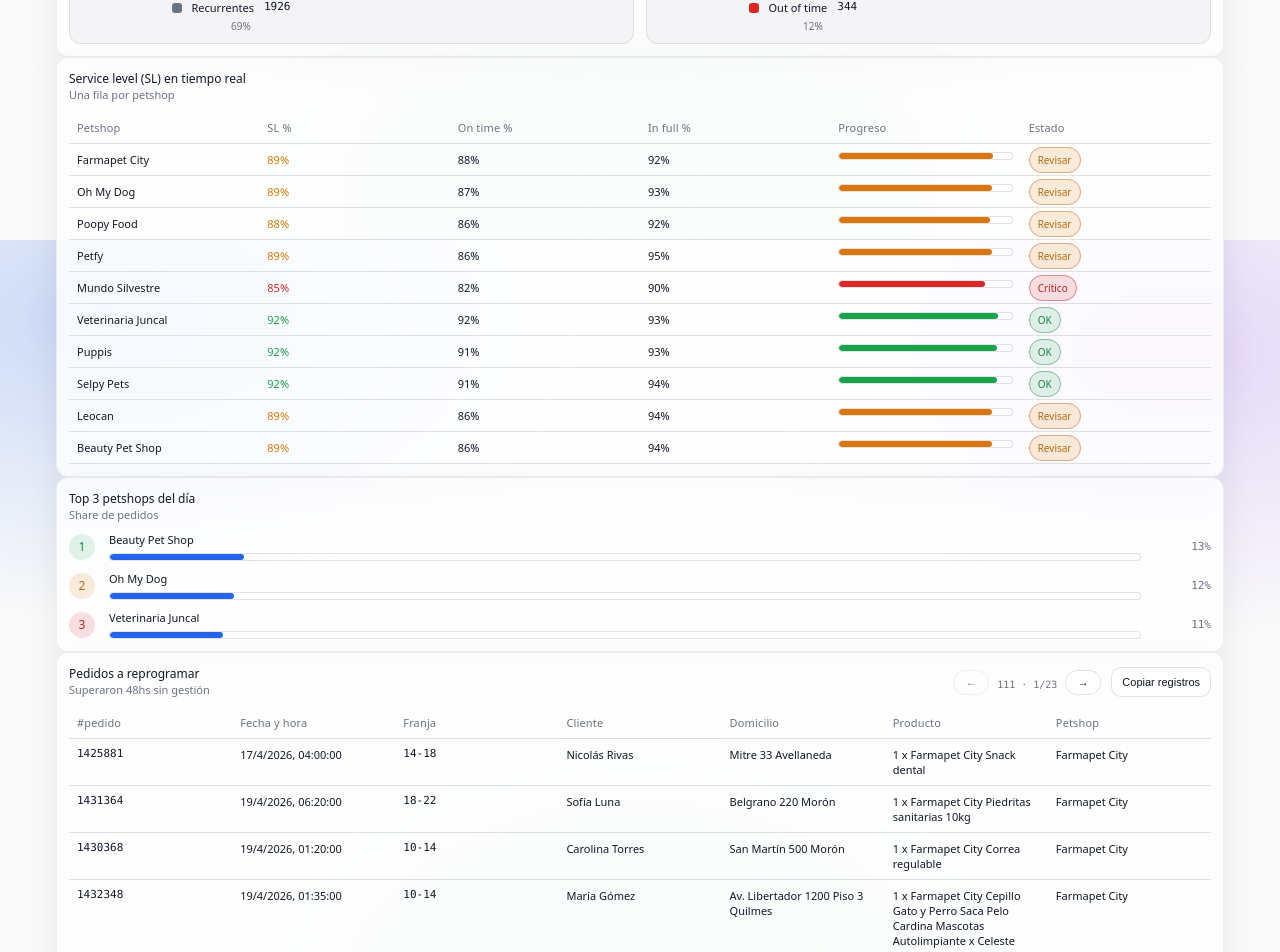
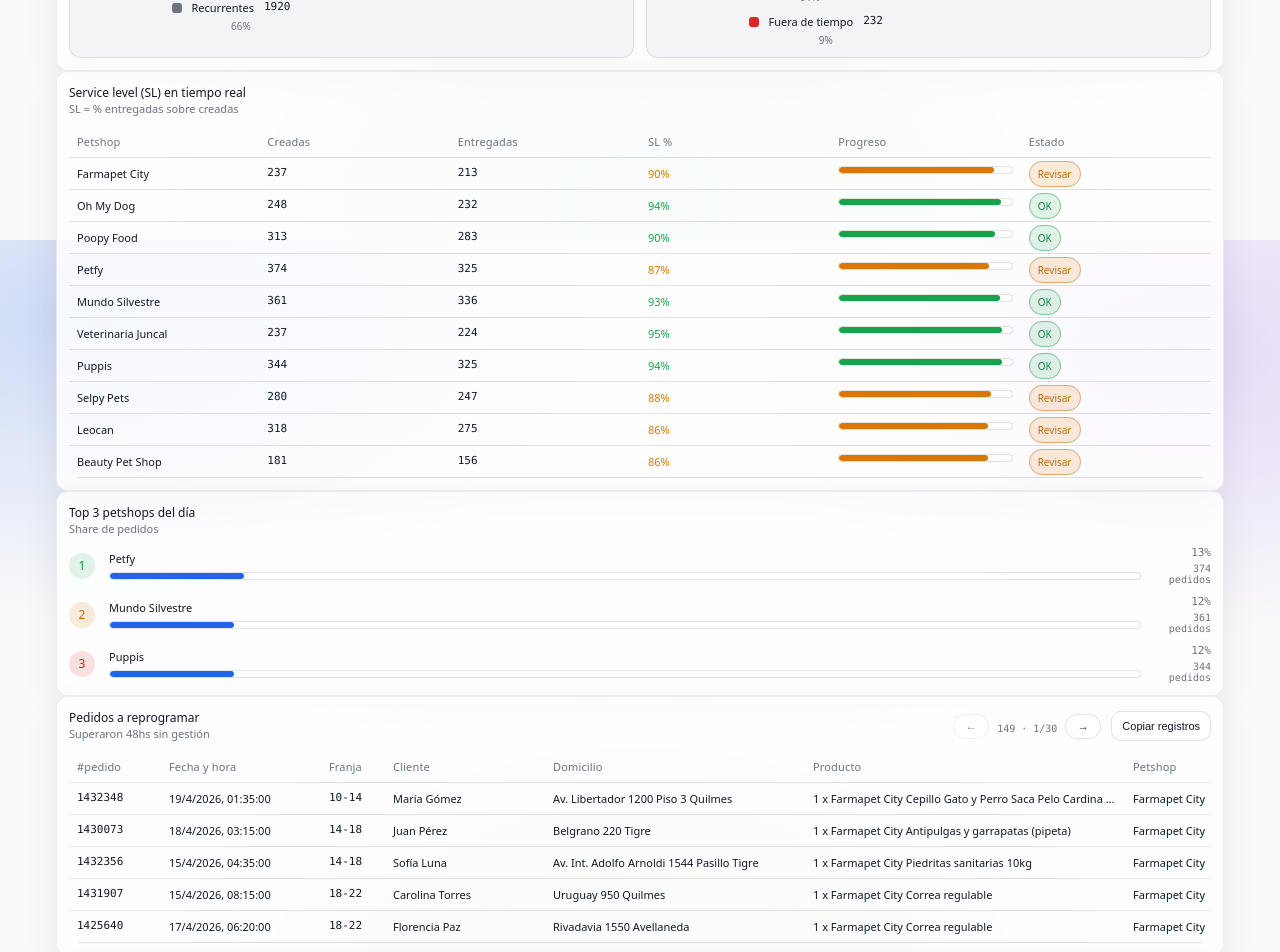
Before and after one commit to rama-MisPichos/mispichos-ops-dashboard, a Next.js app: page / in a window 1280 px wide. Shown: the part 560-1512 px from the top of the page. Built offline with nearby package versions, Linux system fonts and the light colour scheme.

Commit message:
feature/02

```diff
--- a/src/app/components/DashboardClient.tsx
+++ b/src/app/components/DashboardClient.tsx
@@ -283,6 +283,12 @@
   return `${sign}${round0(deltaPct)}% vs ayer`;
 }
 
+function usageColor(p: number) {
+  if (p > 0.9) return "var(--bad)";
+  if (p >= 0.7) return "var(--warn)";
+  return "var(--ok)";
+}
+
 export default function DashboardClient() {
   const today = useMemo(() => new Date(), []);
   const [from, setFrom] = useState(() => ymd(new Date(today.getTime() - 6 * 24 * 60 * 60 * 1000)));
@@ -328,6 +334,7 @@
     if (!list.length) return null;
     const sum = (f: (m: PetshopMetrics) => number) => list.reduce((acc, m) => acc + (f(m) ?? 0), 0);
     const total = sum((m) => m.total);
+    const delivered = sum((m) => m.delivered);
     const transacciones = sum((m) => m.transacciones);
     const sindesp = sum((m) => m.sindesp);
     const d1 = sum((m) => m.d1);
@@ -339,15 +346,15 @@
     const recurrentClients = sum((m) => m.recurrentClients);
     const onTimeN = sum((m) => m.onTimeN);
     const outTimeN = sum((m) => m.outTimeN);
+    const eligible = Math.max(0, total - cancel);
 
-    const slPct = total ? pct(sum((m) => (m.slPct * m.total) / 100), total) : 0;
-    const onTimePctSl = total ? pct(sum((m) => (m.onTimePctSl * m.total) / 100), total) : 0;
-    const inFullPct = total ? pct(sum((m) => (m.inFullPct * m.total) / 100), total) : 0;
+    const slPct = pct(delivered, total);
 
     return {
       petshopId: "ALL",
       petshopName: "Vista global",
       total,
+      delivered,
       transacciones,
       sindesp,
       d1,
@@ -365,11 +372,9 @@
       recPct: pct(recurrentClients, newClients + recurrentClients),
       onTimeN,
       outTimeN,
-      onTimePct: pct(onTimeN, onTimeN + outTimeN),
-      outTimePct: pct(outTimeN, onTimeN + outTimeN),
+      onTimePct: pct(onTimeN, eligible),
+      outTimePct: pct(outTimeN, eligible),
       slPct,
-      onTimePctSl,
-      inFullPct,
     };
   }, [data?.metricsByPetshop]);
 
@@ -392,10 +397,8 @@
 
   const top3 = useMemo(() => {
     if (!data) return [];
-    if (petshopId === "ALL") return data.top3Petshops;
-    const m = data.metricsByPetshop.find((x) => x.petshopId === petshopId);
-    return m ? [{ petshopId: m.petshopId, petshopName: m.petshopName, pct: 100 }] : [];
-  }, [data, petshopId]);
+    return data.top3Petshops;
+  }, [data]);
 
   const reprogramarRows = useMemo(() => {
     if (!data) return [];
@@ -629,13 +632,18 @@
           </div>
           <div className="miniCard">
             <div className="miniHeader">
-              <div className="miniTitle">On time vs Out of time</div>
+              <div className="miniTitle">Entregas a tiempo</div>
             </div>
+            <p className="sub">
+              {metricsSelected
+                ? `Sobre creadas no canceladas: ${Math.max(0, metricsSelected.total - metricsSelected.cancel).toLocaleString("es-AR")}`
+                : "—"}
+            </p>
             <Doughnut
-              aLabel="On time"
+              aLabel="A tiempo"
               aValue={metricsSelected?.onTimeN ?? 0}
               aColor="var(--ok)"
-              bLabel="Out of time"
+              bLabel="Fuera de tiempo"
               bValue={metricsSelected?.outTimeN ?? 0}
               bColor="var(--bad)"
             />
@@ -647,16 +655,17 @@
         <div className="sectionHeader">
           <div>
             <h2>Service level (SL) en tiempo real</h2>
-            <p>Una fila por petshop</p>
+            <p>SL = % entregadas sobre creadas</p>
           </div>
         </div>
+        <div className="tableScroll">
           <table>
             <thead>
               <tr>
                 <th>Petshop</th>
+                <th>Creadas</th>
+                <th>Entregadas</th>
                 <th>SL %</th>
-              <th>On time %</th>
-              <th>In full %</th>
                 <th>Progreso</th>
                 <th>Estado</th>
               </tr>
@@ -665,11 +674,11 @@
               {slRows.map((r) => (
                 <tr key={r.petshopId}>
                   <td>{r.petshopName}</td>
+                  <td className="mono">{r.total.toLocaleString("es-AR")}</td>
+                  <td className="mono">{r.delivered.toLocaleString("es-AR")}</td>
                   <td style={{ color: r.slPct >= 90 ? "var(--ok)" : r.slPct >= 85 ? "var(--warn)" : "var(--bad)" }}>
                     {formatPct0(r.slPct)}
                   </td>
-                <td>{formatPct0(r.onTimePctSl)}</td>
-                <td>{formatPct0(r.inFullPct)}</td>
                   <td>
                     <SlProgress slPct={r.slPct} />
                   </td>
@@ -680,6 +689,7 @@
               ))}
             </tbody>
           </table>
+        </div>
       </section>
 
       <section className="section">
@@ -701,7 +711,10 @@
                   <div style={{ width: `${clamp(t0.pct, 0, 100)}%`, background: "var(--info)" }} />
                 </div>
               </div>
-              <div className="top3Pct mono">{formatPct0(t0.pct)}</div>
+              <div className="top3Pct">
+                <div className="mono">{formatPct0(t0.pct)}</div>
+                <div className="sub mono">{t0.orders.toLocaleString("es-AR")} pedidos</div>
+              </div>
             </div>
           ))}
         </div>
@@ -758,7 +771,17 @@
             />
           </div>
         </div>
-        <table>
+        <div className="tableScroll">
+          <table className="tableFixed">
+            <colgroup>
+              <col style={{ width: "92px" }} />
+              <col style={{ width: "160px" }} />
+              <col style={{ width: "64px" }} />
+              <col style={{ width: "160px" }} />
+              <col style={{ width: "260px" }} />
+              <col style={{ width: "320px" }} />
+              <col style={{ width: "160px" }} />
+            </colgroup>
             <thead>
               <tr>
                 <th>#pedido</th>
@@ -776,14 +799,15 @@
                   <td className="mono">{r.orderId}</td>
                   <td>{new Date(r.createdAt).toLocaleString("es-AR")}</td>
                   <td className="mono">{r.deliveryWindow ?? "—"}</td>
-                <td>{r.customer}</td>
-                <td>{r.address}</td>
-                <td>{r.product}</td>
-                <td>{r.petshopName ?? "—"}</td>
+                  <td className="truncate">{r.customer}</td>
+                  <td className="truncate">{r.address}</td>
+                  <td className="truncate">{r.product}</td>
+                  <td className="truncate">{r.petshopName ?? "—"}</td>
                 </tr>
               ))}
             </tbody>
           </table>
+        </div>
       </section>
 
       <section className="section">
@@ -838,7 +862,17 @@
             />
           </div>
         </div>
-        <table>
+        <div className="tableScroll">
+          <table className="tableFixed">
+            <colgroup>
+              <col style={{ width: "92px" }} />
+              <col style={{ width: "160px" }} />
+              <col style={{ width: "64px" }} />
+              <col style={{ width: "160px" }} />
+              <col style={{ width: "280px" }} />
+              <col style={{ width: "340px" }} />
+              <col style={{ width: "120px" }} />
+            </colgroup>
             <thead>
               <tr>
                 <th>#pedido</th>
@@ -858,15 +892,16 @@
                     <td className="mono">{r.orderId}</td>
                     <td>{new Date(r.labelPrintedAt).toLocaleString("es-AR")}</td>
                     <td className="mono">{r.deliveryWindow ?? "—"}</td>
-                  <td>{r.customer}</td>
-                  <td>{r.address}</td>
-                  <td>{r.product}</td>
+                    <td className="truncate">{r.customer}</td>
+                    <td className="truncate">{r.address}</td>
+                    <td className="truncate">{r.product}</td>
                     <td style={{ color, fontWeight: 500 }}>{round0(r.waitHours)}h</td>
                   </tr>
                 );
               })}
             </tbody>
           </table>
+        </div>
       </section>
 
       <section className="section">
@@ -1029,7 +1064,18 @@
           <div className="miniCard">
             <div className="miniHeader">
               <div className="miniTitle">Flex</div>
-              <div className="sub">{capacity ? `${capacity.flex.used}/${capacity.flex.limit}` : "—"}</div>
+              {capacity ? (
+                <div className="utilRight">
+                  <div className="utilPct" style={{ color: usageColor(capacity.flex.used / capacity.flex.limit) }}>
+                    {formatPct0(pct(capacity.flex.used, capacity.flex.limit))}
+                  </div>
+                  <div className="sub mono">
+                    {capacity.flex.used}/{capacity.flex.limit}
+                  </div>
+                </div>
+              ) : (
+                <div className="sub">—</div>
+              )}
             </div>
             {capacity ? (
               <>
@@ -1037,23 +1083,41 @@
                   <div
                     style={{
                       width: `${clamp((capacity.flex.used / capacity.flex.limit) * 100, 0, 100)}%`,
-                      background:
-                        capacity.flex.used / capacity.flex.limit > 0.9
-                          ? "var(--bad)"
-                          : capacity.flex.used / capacity.flex.limit >= 0.7
-                            ? "var(--warn)"
-                            : "var(--ok)",
+                      background: usageColor(capacity.flex.used / capacity.flex.limit),
                     }}
                   />
                 </div>
                 <LineMini points={capacity.flex.hourly.map((x) => ({ x: x.hour, y: x.used }))} limit={round0(capacity.flex.limit / 24)} />
+                <div className="utilMeta">
+                  <span className="utilChip utilChipLimit">
+                    <span className="utilChipSwatch utilChipSwatchLimit" aria-hidden="true" />
+                    <span className="utilChipLabel">Límite/h</span>
+                    <span className="utilChipValue">{round0(capacity.flex.limit / 24)}</span>
+                  </span>
+                  <span className="utilChip utilChipUsed">
+                    <span className="utilChipSwatch utilChipSwatchUsed" aria-hidden="true" />
+                    <span className="utilChipLabel">Usado/h</span>
+                    <span className="utilChipValue">{round0(capacity.flex.used / 24)}</span>
+                  </span>
+                </div>
               </>
             ) : null}
           </div>
           <div className="miniCard">
             <div className="miniHeader">
               <div className="miniTitle">Franja corta</div>
-              <div className="sub">{capacity ? `${capacity.franja.used}/${capacity.franja.limit}` : "—"}</div>
+              {capacity ? (
+                <div className="utilRight">
+                  <div className="utilPct" style={{ color: usageColor(capacity.franja.used / capacity.franja.limit) }}>
+                    {formatPct0(pct(capacity.franja.used, capacity.franja.limit))}
+                  </div>
+                  <div className="sub mono">
+                    {capacity.franja.used}/{capacity.franja.limit}
+                  </div>
+                </div>
+              ) : (
+                <div className="sub">—</div>
+              )}
             </div>
             {capacity ? (
               <>
@@ -1061,12 +1125,7 @@
                   <div
                     style={{
                       width: `${clamp((capacity.franja.used / capacity.franja.limit) * 100, 0, 100)}%`,
-                      background:
-                        capacity.franja.used / capacity.franja.limit > 0.9
-                          ? "var(--bad)"
-                          : capacity.franja.used / capacity.franja.limit >= 0.7
-                            ? "var(--warn)"
-                            : "var(--ok)",
+                      background: usageColor(capacity.franja.used / capacity.franja.limit),
                     }}
                   />
                 </div>
@@ -1074,6 +1133,18 @@
                   points={capacity.franja.hourly.map((x) => ({ x: x.hour, y: x.used }))}
                   limit={round0(capacity.franja.limit / 24)}
                 />
+                <div className="utilMeta">
+                  <span className="utilChip utilChipLimit">
+                    <span className="utilChipSwatch utilChipSwatchLimit" aria-hidden="true" />
+                    <span className="utilChipLabel">Límite/h</span>
+                    <span className="utilChipValue">{round0(capacity.franja.limit / 24)}</span>
+                  </span>
+                  <span className="utilChip utilChipUsed">
+                    <span className="utilChipSwatch utilChipSwatchUsed" aria-hidden="true" />
+                    <span className="utilChipLabel">Usado/h</span>
+                    <span className="utilChipValue">{round0(capacity.franja.used / 24)}</span>
+                  </span>
+                </div>
               </>
             ) : null}
           </div>
--- a/src/app/globals.css
+++ b/src/app/globals.css
@@ -262,6 +262,20 @@
   margin-bottom: 10px;
 }
 
+.utilRight{
+  display:flex;
+  flex-direction:column;
+  align-items:flex-end;
+  gap: 2px;
+}
+
+.utilPct{
+  font-size: 22px;
+  font-weight: 600;
+  letter-spacing: -0.2px;
+  line-height: 1;
+}
+
 .miniTitle{
   font-size: 11px;
   font-weight: 500;
@@ -394,6 +408,68 @@
   background: var(--surface);
   border: 0.5px solid var(--border);
   border-radius: 10px;
+}
+
+.utilMeta{
+  margin-top: 10px;
+  display:flex;
+  flex-wrap:wrap;
+  gap: 8px;
+  align-items:center;
+  justify-content:center;
+}
+
+.utilChip{
+  display:flex;
+  align-items:baseline;
+  gap: 8px;
+  padding: 8px 10px;
+  border-radius: 999px;
+  border: 0.5px solid color-mix(in srgb, var(--border) 70%, transparent);
+  background: color-mix(in srgb, var(--surface) 70%, transparent);
+  box-shadow: inset 0 1px 0 rgba(255,255,255,0.06);
+  font-size: 11px;
+  color: var(--text);
+}
+
+.utilChipSwatch{
+  width: 14px;
+  height: 0;
+  border-top: 2px solid currentColor;
+  border-radius: 2px;
+  margin-right: 2px;
+  transform: translateY(-1px);
+}
+
+.utilChipLimit{
+  color: var(--bad);
+  border-color: color-mix(in srgb, var(--bad) 35%, var(--border));
+  background: color-mix(in srgb, var(--badBg) 35%, transparent);
+}
+
+.utilChipSwatchLimit{
+  border-top-style: dashed;
+  opacity: 0.95;
+}
+
+.utilChipUsed{
+  color: var(--info);
+  border-color: color-mix(in srgb, var(--info) 35%, var(--border));
+  background: color-mix(in srgb, var(--infoBg) 35%, transparent);
+}
+
+.utilChipSwatchUsed{
+  opacity: 0.95;
+}
+
+.utilChipLabel{
+  color: var(--muted);
+  letter-spacing: .12px;
+}
+
+.utilChipValue{
+  font-weight: 600;
+  font-variant-numeric: tabular-nums;
 }
 
 .card{
@@ -550,6 +626,31 @@
   overflow:hidden;
   table-layout: fixed;
 }
+
+.tableScroll{
+  width: 100%;
+  overflow-x: auto;
+  -webkit-overflow-scrolling: touch;
+  border-radius: 12px;
+}
+
+.tableScroll table{
+  min-width: 760px;
+}
+
+.tableFixed{
+  table-layout: fixed;
+}
+
+.tableFixed th,
+.tableFixed td{
+  white-space: nowrap;
+}
+
+.truncate{
+  overflow: hidden;
+  text-overflow: ellipsis;
+}
 th, td{
   text-align:left;
   padding: 8px 8px;
@@ -575,14 +676,26 @@
   .card{ grid-column: span 6; }
 }
 @media (max-width: 640px){
+  .container{ padding: 14px 12px 48px; }
   .topbar{ flex-direction:column; align-items:flex-start; }
+  .title h1{ font-size: 16px; }
+  .topbarMeta{ font-size: 11px; }
   .chipRow{ justify-content:flex-start; }
+  .chip{ width: 100%; justify-content: space-between; }
+  .selectInput{ max-width: 60vw; }
+  .dateInput{ width: 100%; }
   .card{ grid-column: span 12; }
   .kpiRow{ grid-template-columns: 1fr; }
   .kpiSmallGrid{ grid-template-columns: 1fr; }
   .twoCol{ grid-template-columns: 1fr; }
   .barRow{ grid-template-columns: 1fr; }
   .stackedRow{ grid-template-columns: 1fr; }
+  .top3Item{ grid-template-columns: 30px 1fr; }
+  .top3Pct{ text-align:left; }
+  .donutLegend{ max-width: 100%; }
+  .vbars{ height: 160px; }
+  .vbar{ height: 120px; }
+  .lineMini{ height: 120px; }
 }
 
 /* Utilities for semantic colors */
--- a/src/lib/data/mockOpsDashboard.ts
+++ b/src/lib/data/mockOpsDashboard.ts
@@ -45,6 +45,7 @@
 
   // Required keys (as requested)
   total: number;
+  delivered: number;
   transacciones: number;
   sindesp: number;
   d1: number;
@@ -60,15 +61,17 @@
   recurrentClients: number;
   newPct: number;
   recPct: number;
+  /** Entregadas a tiempo (sobre creadas no canceladas) */
   onTimeN: number;
+  /** Entregadas fuera de tiempo (sobre creadas no canceladas) */
   outTimeN: number;
+  /** % entregadas a tiempo sobre (creadas - canceladas) */
   onTimePct: number;
+  /** % entregadas fuera de tiempo sobre (creadas - canceladas) */
   outTimePct: number;
 
   // SL
   slPct: number;
-  onTimePctSl: number;
-  inFullPct: number;
 
   // Series
   manualCloseLast7: ManualCloseBucket[];
@@ -91,7 +94,7 @@
   reprogramarRows: ReprogramarRow[];
   sinDespacharRows: SinDespacharRow[];
   estancadosRows: EstancadoRow[];
-  top3Petshops: { petshopId: string; petshopName: string; pct: number }[];
+  top3Petshops: { petshopId: string; petshopName: string; pct: number; orders: number }[];
   capacityLimits: { flexPerDay: number; franjaPerDay: number };
 };
 
@@ -158,6 +161,40 @@
   return String(1424413 + seed);
 }
 
+function buildCapacityHourly(rnd: () => number, limitPerDay: number): CapacityHourBucket[] {
+  // In real ops they rarely exceed capacity, so keep utilization under ~90% most days.
+  const util = 0.55 + rnd() * 0.33; // 55%..88%
+  const targetTotal = limitPerDay * util;
+
+  const weights: number[] = [];
+  for (let h = 0; h < 24; h++) {
+    const wave = Math.sin(((h - 8) / 24) * Math.PI * 2) * 0.5 + 0.5; // 0..1
+    const noise = 0.75 + rnd() * 0.7;
+    weights.push(Math.max(0.05, wave * noise));
+  }
+  const sumW = weights.reduce((a, b) => a + b, 0) || 1;
+
+  const hourly: CapacityHourBucket[] = weights.map((w, hour) => ({ hour, used: (w / sumW) * targetTotal }));
+
+  // Round to ints and keep sum close to target without exceeding limit.
+  const rounded = hourly.map((b) => ({ ...b, used: Math.max(0, Math.floor(b.used)) }));
+  let diff = Math.max(0, Math.floor(targetTotal) - rounded.reduce((a, b) => a + b.used, 0));
+  while (diff > 0) {
+    const h = Math.floor(rnd() * 24);
+    rounded[h]!.used += 1;
+    diff -= 1;
+  }
+
+  const sumRounded = rounded.reduce((a, b) => a + b.used, 0);
+  const maxAllowed = Math.floor(limitPerDay * 0.93);
+  if (sumRounded > maxAllowed) {
+    const ratio = maxAllowed / sumRounded;
+    return rounded.map((b) => ({ hour: b.hour, used: Math.floor(b.used * ratio) }));
+  }
+
+  return rounded;
+}
+
 export function getMockOpsDashboard(fromIso: string, toIso: string): OpsDashboardResponse {
   const rnd = mulberry32(99);
   const now = new Date();
@@ -216,6 +253,8 @@
   const sinDespacharRows: SinDespacharRow[] = [];
   const estancadosRows: EstancadoRow[] = [];
 
+  const capacityLimits = { flexPerDay: 400, franjaPerDay: 160 };
+
   // Build per-petshop metrics with plausible ranges
   for (const ps of petshops) {
     const baseTotal = round0(180 + rnd() * 220);
@@ -240,13 +279,18 @@
     const newPct = clamp((newClients / Math.max(1, newClients + recurrentClients)) * 100, 0, 100);
     const recPct = 100 - newPct;
 
-    const outTimeN = round0(baseTotal * (0.08 + rnd() * 0.12));
-    const onTimeN = Math.max(0, baseTotal - outTimeN);
-    const onTimePct = clamp((onTimeN / Math.max(1, baseTotal)) * 100, 0, 100);
-    const outTimePct = 100 - onTimePct;
+    const eligible = Math.max(0, baseTotal - cancel);
+    let delivered = round0(baseTotal * (0.86 + rnd() * 0.11)); // 86%..97% delivered (rough)
+    delivered = Math.min(delivered, eligible);
 
-    const inFullPct = clamp(92 + rnd() * 6 - (cancelPct * 0.6), 70, 100);
-    const slPct = clamp(onTimePct * 0.7 + inFullPct * 0.3, 0, 100);
+    const lateShare = 0.04 + rnd() * 0.12; // 4%..16% of delivered are late
+    const outTimeN = Math.min(delivered, round0(delivered * lateShare));
+    const onTimeN = Math.max(0, delivered - outTimeN);
+
+    const onTimePct = clamp((onTimeN / Math.max(1, eligible)) * 100, 0, 100);
+    const outTimePct = clamp((outTimeN / Math.max(1, eligible)) * 100, 0, 100);
+
+    const slPct = clamp((delivered / Math.max(1, baseTotal)) * 100, 0, 100);
 
     const manualCloseLast7: ManualCloseBucket[] = [];
     const last7Start = addDays(startOfDay(now), -6);
@@ -263,18 +307,14 @@
     const devoluciones = round0(baseTotal * (0.01 + rnd() * 0.02));
     const retiros = round0(baseTotal * (0.005 + rnd() * 0.02));
 
-    const capacityFlexHourly: CapacityHourBucket[] = [];
-    const capacityFranjaHourly: CapacityHourBucket[] = [];
-    for (let h = 0; h < 24; h++) {
-      const wave = Math.sin(((h - 8) / 24) * Math.PI * 2) * 0.5 + 0.5;
-      capacityFlexHourly.push({ hour: h, used: round0(wave * (20 + rnd() * 40)) });
-      capacityFranjaHourly.push({ hour: h, used: round0(wave * (10 + rnd() * 22)) });
-    }
+    const capacityFlexHourly = buildCapacityHourly(rnd, capacityLimits.flexPerDay);
+    const capacityFranjaHourly = buildCapacityHourly(rnd, capacityLimits.franjaPerDay);
 
     metricsByPetshop.push({
       petshopId: ps.id,
       petshopName: ps.name,
       total: baseTotal,
+      delivered,
       transacciones,
       sindesp,
       d1,
@@ -295,8 +335,6 @@
       onTimePct,
       outTimePct,
       slPct,
-      onTimePctSl: onTimePct,
-      inFullPct,
       manualCloseLast7,
       cancelNewVsRec,
       solutions,
@@ -378,6 +416,7 @@
     petshopId: x.id,
     petshopName: x.name,
     pct: totalTodaySum ? round0((x.total / totalTodaySum) * 100) : 0,
+    orders: x.total,
   }));
 
   const timelineDaily: TimelineBucket[] = days.map((d) => {
@@ -401,6 +440,6 @@
     sinDespacharRows,
     estancadosRows,
     top3Petshops,
-    capacityLimits: { flexPerDay: 400, franjaPerDay: 160 },
+    capacityLimits,
   };
 }
```
Lines whose indentation alone changed are shown as unchanged.
